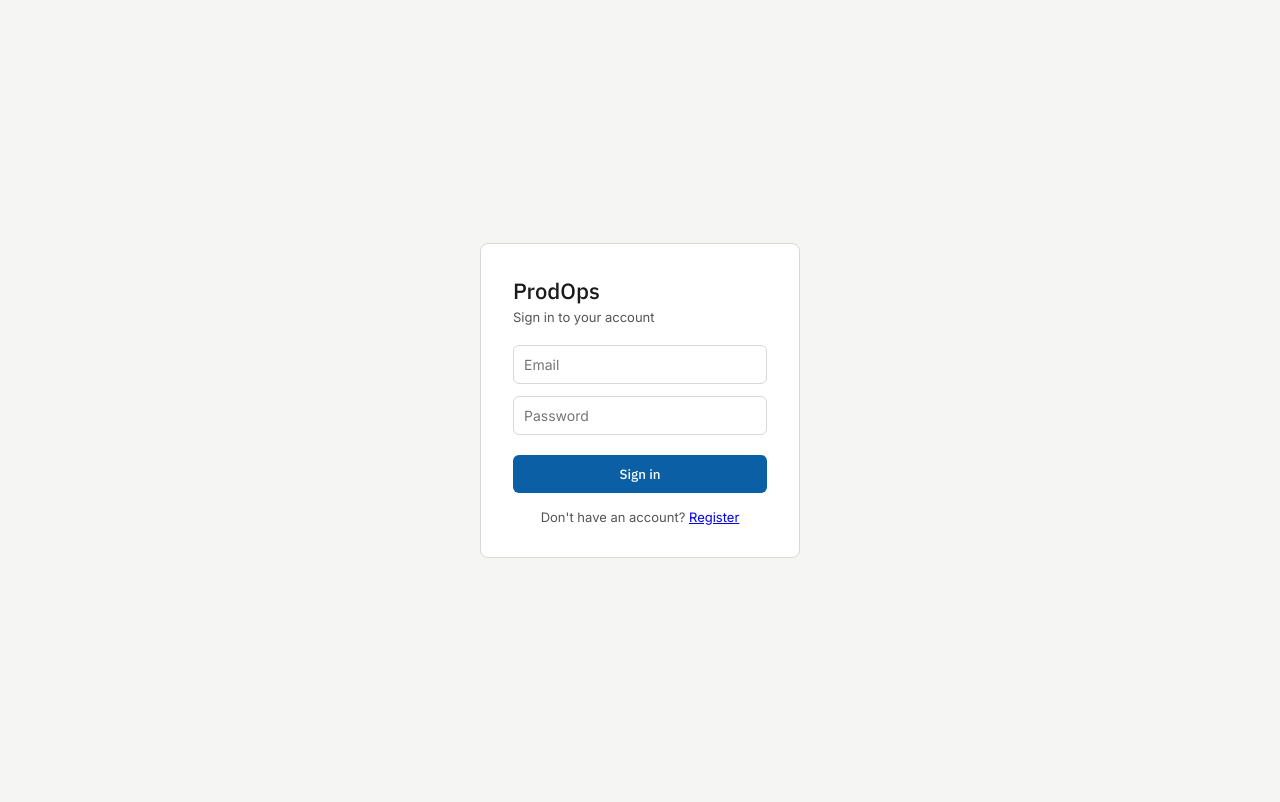
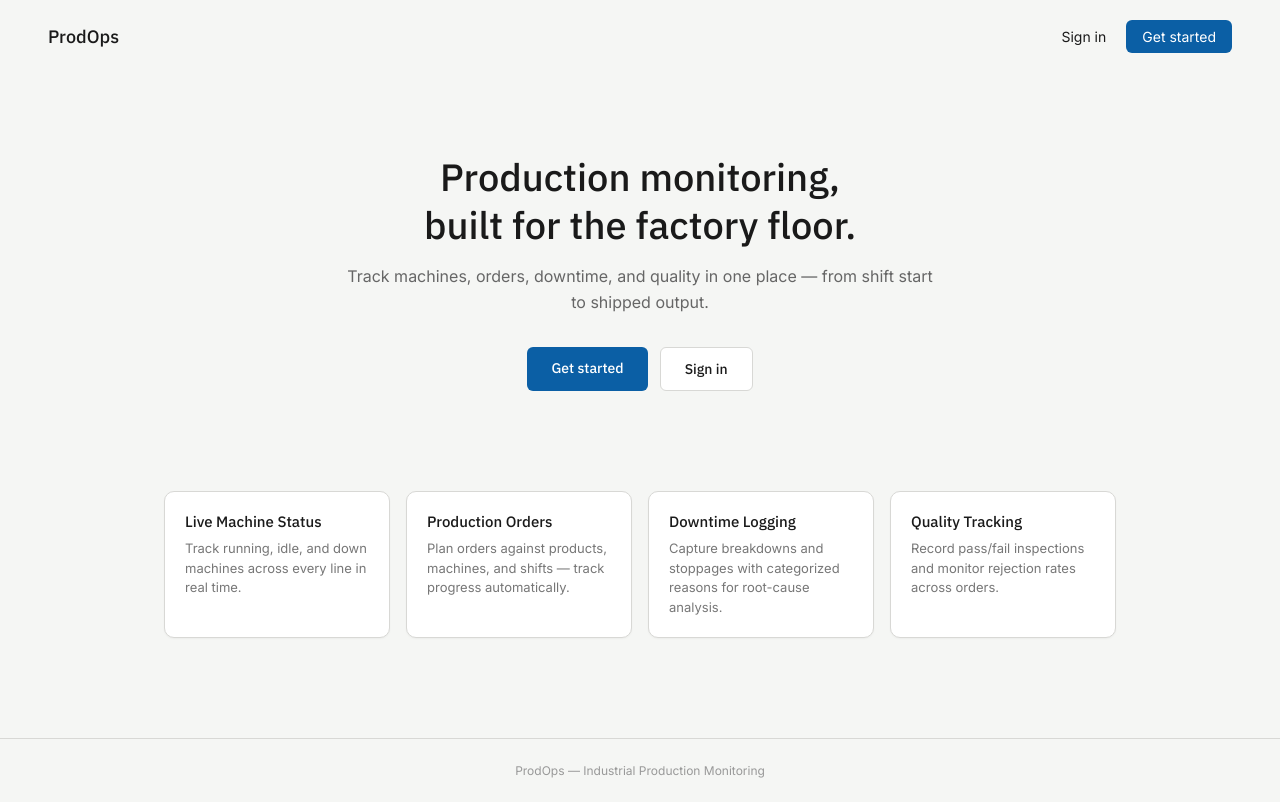
Before and after one commit to Sunita-lab/ProdOps, a React (Vite) app in the folder frontend/: page / in a window 1280 px wide. Before the commit this address led to /login. Built offline with nearby package versions, Linux system fonts and the light colour scheme; no server answers.

Commit message:
feat: Add public Landing page with hero and features section

```diff
--- a/frontend/src/App.jsx
+++ b/frontend/src/App.jsx
@@ -11,11 +11,12 @@ import ProductionOrders from './pages/ProductionOrders';
 import ProductionEntry from './pages/ProductionEntry';
 import Downtime from './pages/Downtime';
 import Quality from './pages/Quality';
+import Landing from './pages/Landing';
 
 function App() {
   return (
     <Routes>
-      <Route path="/" element={<Navigate to="/login" />} />
+      <Route path="/" element={<Landing />} />
       <Route path="/login" element={<Login />} />
       <Route path="/register" element={<Register />} />
       <Route
--- /dev/null
+++ b/frontend/src/pages/Landing.jsx
@@ -0,0 +1,104 @@
+import { Link } from 'react-router-dom';
+
+function Landing() {
+  const features = [
+    { title: 'Live Machine Status', desc: 'Track running, idle, and down machines across every line in real time.' },
+    { title: 'Production Orders', desc: 'Plan orders against products, machines, and shifts — track progress automatically.' },
+    { title: 'Downtime Logging', desc: 'Capture breakdowns and stoppages with categorized reasons for root-cause analysis.' },
+    { title: 'Quality Tracking', desc: 'Record pass/fail inspections and monitor rejection rates across orders.' },
+  ];
+
+  return (
+    <div style={styles.page}>
+      <header style={styles.header}>
+        <div style={styles.logo}>ProdOps</div>
+        <div style={styles.headerLinks}>
+          <Link to="/login" style={styles.headerLink}>Sign in</Link>
+          <Link to="/register" style={styles.headerCta}>Get started</Link>
+        </div>
+      </header>
+
+      <section style={styles.hero}>
+        <h1 style={styles.heroTitle}>Production monitoring,<br />built for the factory floor.</h1>
+        <p style={styles.heroSubtitle}>
+          Track machines, orders, downtime, and quality in one place —
+          from shift start to shipped output.
+        </p>
+        <div style={styles.heroButtons}>
+          <Link to="/register" style={styles.primaryBtn}>Get started</Link>
+          <Link to="/login" style={styles.secondaryBtn}>Sign in</Link>
+        </div>
+      </section>
+
+      <section style={styles.features}>
+        {features.map((f) => (
+          <div key={f.title} style={styles.featureCard}>
+            <div style={styles.featureTitle}>{f.title}</div>
+            <div style={styles.featureDesc}>{f.desc}</div>
+          </div>
+        ))}
+      </section>
+
+      <footer style={styles.footer}>
+        <span>ProdOps — Industrial Production Monitoring</span>
+      </footer>
+    </div>
+  );
+}
+
+const styles = {
+  page: { minHeight: '100vh', background: 'var(--color-bg)' },
+  header: {
+    display: 'flex', justifyContent: 'space-between', alignItems: 'center',
+    padding: '20px 48px'
+  },
+  logo: { fontFamily: 'var(--font-heading)', fontSize: '18px', fontWeight: 500, color: 'var(--color-text)' },
+  headerLinks: { display: 'flex', alignItems: 'center', gap: '20px' },
+  headerLink: { fontFamily: 'var(--font-body)', fontSize: '14px', color: 'var(--color-text)', textDecoration: 'none' },
+  headerCta: {
+    fontFamily: 'var(--font-body)', fontSize: '14px', color: 'white', textDecoration: 'none',
+    background: 'var(--color-primary)', padding: '8px 16px', borderRadius: '6px'
+  },
+  hero: {
+    maxWidth: '640px', margin: '80px auto 100px', textAlign: 'center', padding: '0 24px'
+  },
+  heroTitle: {
+    fontFamily: 'var(--font-heading)', fontSize: '38px', fontWeight: 500,
+    lineHeight: 1.25, color: 'var(--color-text)', marginBottom: '16px'
+  },
+  heroSubtitle: {
+    fontFamily: 'var(--font-body)', fontSize: '16px', color: '#666',
+    lineHeight: 1.6, marginBottom: '32px'
+  },
+  heroButtons: { display: 'flex', gap: '12px', justifyContent: 'center' },
+  primaryBtn: {
+    fontFamily: 'var(--font-heading)', fontSize: '14px', fontWeight: 500, color: 'white',
+    textDecoration: 'none', background: 'var(--color-primary)', padding: '12px 24px', borderRadius: '6px'
+  },
+  secondaryBtn: {
+    fontFamily: 'var(--font-heading)', fontSize: '14px', fontWeight: 500, color: 'var(--color-text)',
+    textDecoration: 'none', background: 'white', border: '1px solid var(--color-border)',
+    padding: '12px 24px', borderRadius: '6px'
+  },
+  features: {
+    maxWidth: '1000px', margin: '0 auto', padding: '0 24px 100px',
+    display: 'grid', gridTemplateColumns: 'repeat(4, 1fr)', gap: '16px'
+  },
+  featureCard: {
+    background: 'white', border: '0.5px solid var(--color-border)', borderRadius: '10px',
+    padding: '20px', boxShadow: '0 1px 2px rgba(0,0,0,0.04)'
+  },
+  featureTitle: {
+    fontFamily: 'var(--font-heading)', fontSize: '15px', fontWeight: 500,
+    marginBottom: '8px', color: 'var(--color-text)'
+  },
+  featureDesc: {
+    fontFamily: 'var(--font-body)', fontSize: '13px', color: '#777', lineHeight: 1.5
+  },
+  footer: {
+    textAlign: 'center', padding: '24px', fontFamily: 'var(--font-body)',
+    fontSize: '12px', color: '#999', borderTop: '1px solid var(--color-border)'
+  }
+};
+
+export default Landing;
```
